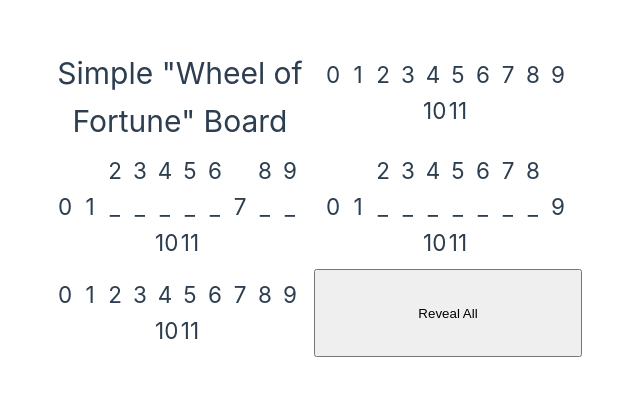
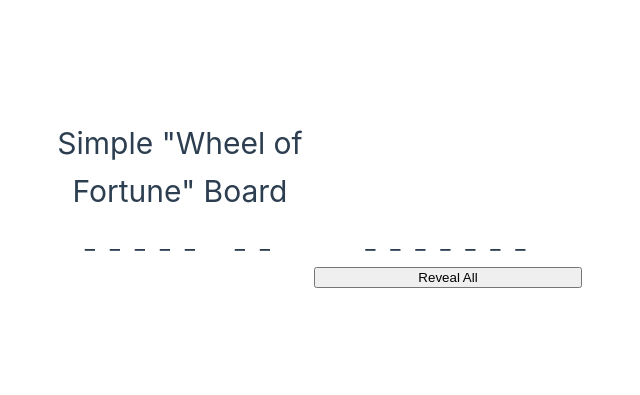
Before and after one commit to DennisSchwartz/wof, a Vue app: page / in a window 1280 px wide. Shown: the part 197-592 px from the top of the page, without its empty margins (26-666 px from the left). Built offline with nearby package versions, Linux system fonts and the light colour scheme.

Commit message:
Make it work

```diff
--- a/src/App.vue
+++ b/src/App.vue
@@ -3,10 +3,16 @@
     <h1>Simple "Wheel of Fortune" Board</h1>
 
     <!-- Display the four lines of the current puzzle -->
-    <div v-for="(line, lineIndex) in puzzleLines" :key="lineIndex" class="puzzle-line">
-      <span v-for="(char, charIndex) in line" :key="charIndex" class="puzzle-char">
-        <!-- If the character is a space, or revealed, show it; otherwise show an underscore -->
-        {{ charIndex }}
+    <div
+      v-for="(line, lineIndex) in puzzleLines"
+      :key="lineIndex"
+      class="puzzle-line"
+    >
+      <span
+        v-for="(char, charIndex) in line"
+        :key="charIndex"
+        class="puzzle-char"
+      >
         {{ isRevealed(lineIndex, charIndex) ? char : '_' }}
       </span>
     </div>
@@ -26,20 +32,11 @@ export default {
       // Hardcoded puzzles, each with 4 lines
       puzzles: {
         1: {
-          line1: Array(12).fill(' '),
-          line2: [' ', ' ', 'W', 'H', 'E', 'E', 'L', ' ', 'O', 'F', ' ', ' '],
-          line3: [' ', ' ', 'F', 'O', 'R', 'T', 'U', 'N', 'E', ' ', ' ', ' '],
-          line4: Array(12).fill(' '),
+          line1: [],
+          line2: ['W', 'H', 'E', 'E', 'L', ' ', 'O', 'F'],
+          line3: ['F', 'O', 'R', 'T', 'U', 'N', 'E'],
+          line4: []
         },
-        // You could add more puzzles here
-        /*
-        2: {
-          line1: ['T', 'E', 'S', 'T', ' ', 'P', 'H', 'R', 'A', 'S', 'E', '1'],
-          line2: ['T', 'E', 'S', 'T', ' ', 'P', 'H', 'R', 'A', 'S', 'E', '2', 'a', 'b'],
-          line3: ['T', 'E', 'S', 'T', ' ', 'P', 'H', 'R', 'A', 'S', 'E', '3', 'c', 'd'],
-          line4: ['T', 'E', 'S', 'T', ' ', 'P', 'H', 'R', 'A', 'S', 'E', '4', 'e']
-        },
-        */
       },
 
       // Which puzzle is currently in play
@@ -49,82 +46,85 @@ export default {
       revealed: [],
 
       // For showing a quick alert message (e.g., WRONG GUESS)
-      message: '',
-    }
+      message: ''
+    };
   },
   computed: {
     // A quick way to grab the lines for the current puzzle
     puzzleLines() {
-      const puzzle = this.puzzles[this.currentPuzzle]
-      return [puzzle.line1, puzzle.line2, puzzle.line3, puzzle.line4]
-    },
+      const puzzle = this.puzzles[this.currentPuzzle];
+      return [puzzle.line1, puzzle.line2, puzzle.line3, puzzle.line4];
+    }
   },
   beforeMount() {
-    // Initialize our "revealed" array to match the shape of the puzzle lines
-    this.initializeRevealed()
+    // Initialize "revealed" array before component is mounted
+    this.initializeRevealed();
   },
   mounted() {
     // Listen for user key presses anywhere in the window
-    window.addEventListener('keyup', this.handleKeyUp)
+    window.addEventListener('keyup', this.handleKeyUp);
   },
   beforeUnmount() {
-    window.removeEventListener('keyup', this.handleKeyUp)
+    window.removeEventListener('keyup', this.handleKeyUp);
   },
   methods: {
     initializeRevealed() {
-      this.revealed = this.puzzleLines.map((line) => line.map(() => false))
+      // Create an array of the same shape as puzzleLines, filled with false
+      this.revealed = this.puzzleLines.map(line => line.map(() => false));
     },
 
     handleKeyUp(e) {
       // If the user pressed Enter, reveal everything:
       if (e.key === 'Enter') {
-        this.revealAll()
-        return
+        this.revealAll();
+        return;
       }
 
       // Convert guess to uppercase (assuming puzzle letters are uppercase)
-      const guess = e.key.toUpperCase()
+      const guess = e.key.toUpperCase();
 
       // Only consider A-Z letters
-      if (!/^[A-Z]$/.test(guess)) return
+      if (!/^[A-Z]$/.test(guess)) return;
 
-      let found = false
+      let found = false;
 
-      // Loop over each line and each character; if it matches, reveal it
+      // Loop over each line and character; if it matches, reveal it
       this.puzzleLines.forEach((line, lineIndex) => {
         line.forEach((char, charIndex) => {
           if (char.toUpperCase() === guess) {
-            this.$set(this.revealed[lineIndex], charIndex, true)
-            found = true
+            // Direct assignment (no $set needed in Vue 3 for reactivity)
+            this.revealed[lineIndex][charIndex] = true;
+            found = true;
           }
-        })
-      })
+        });
+      });
 
       // If we did not find any matches, show WRONG GUESS
       if (!found) {
-        this.message = 'WRONG GUESS'
+        this.message = 'WRONG GUESS';
         // Reset message after 2 seconds
         setTimeout(() => {
-          this.message = ''
-        }, 2000)
+          this.message = '';
+        }, 2000);
       }
     },
 
     isRevealed(lineIndex, charIndex) {
-      // Reveal spaces automatically, or any character that has been set to true
-      return this.puzzleLines[lineIndex][charIndex] === ' ' || this.revealed[lineIndex][charIndex]
+      // Automatically reveal spaces or any character that has been set to true
+      const char = this.puzzleLines[lineIndex][charIndex];
+      return char === ' ' || this.revealed[lineIndex][charIndex];
     },
 
     revealAll() {
       // Simply set all positions to revealed = true
       this.puzzleLines.forEach((line, lineIndex) => {
         line.forEach((_, charIndex) => {
-          this.$set(this.revealed[lineIndex], charIndex, true)
-        })
-      })
-    },
-  },
-}
+          this.revealed[lineIndex][charIndex] = true;
+        });
+      });
+    }
+  }
+};
 </script>
 
 <style scoped>
```
